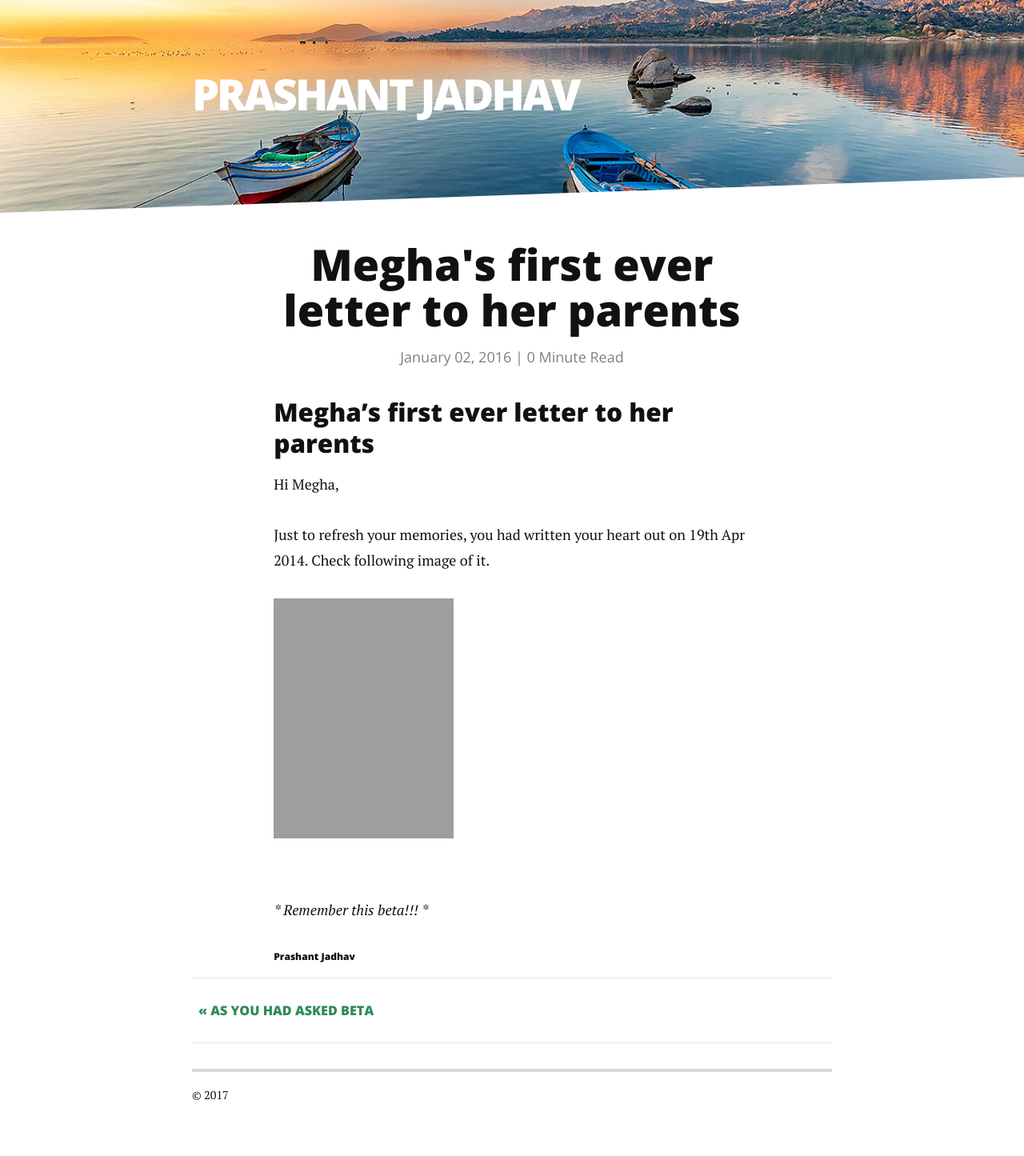
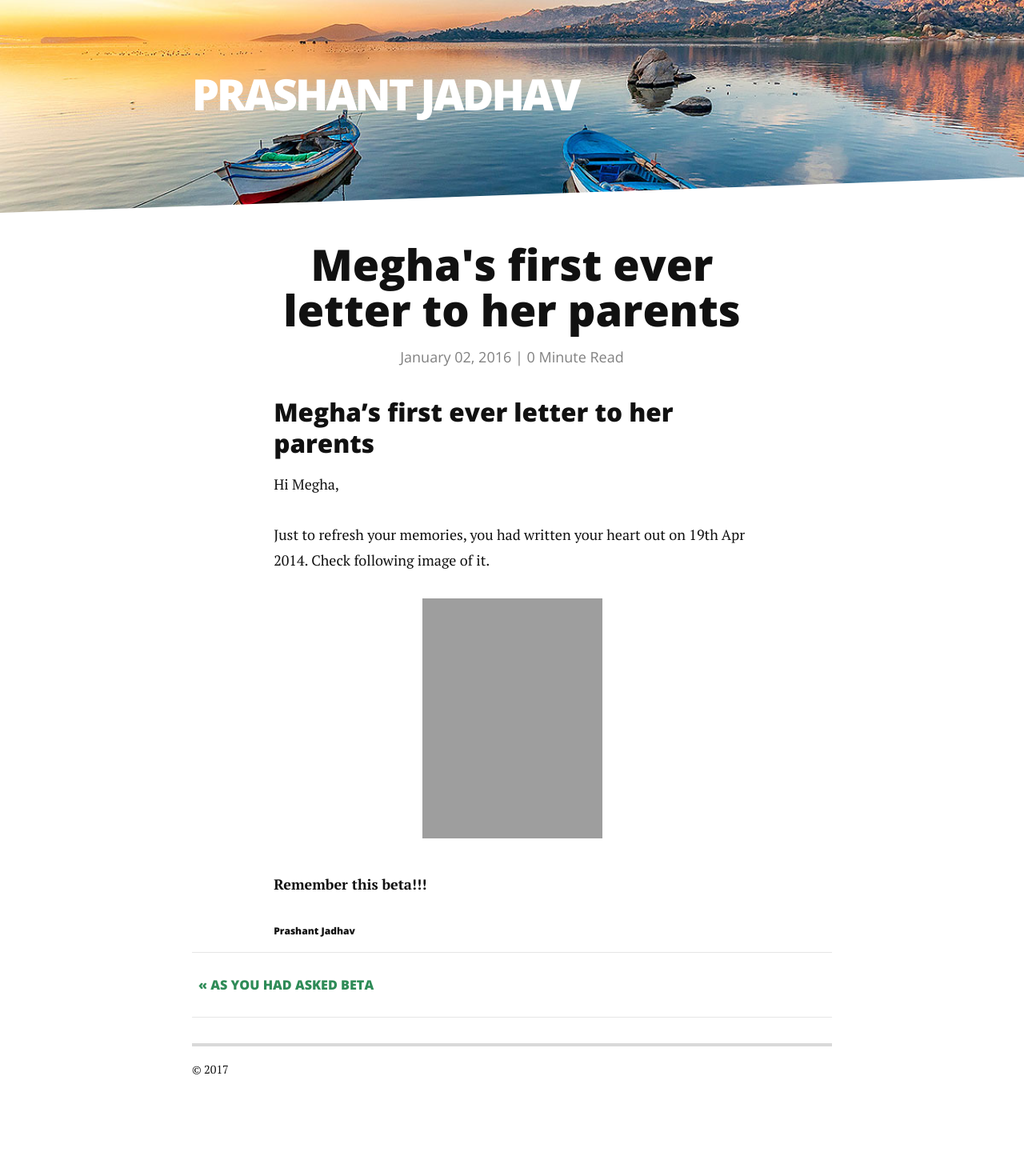
Before and after one commit to prashant-jadhav/mySite, a Jekyll site: the page built from _posts/2016-01-02-meghas-first-ever-letter.md, in a window 1280 px wide. Shown: the whole page at 80% size. Built offline with Jekyll 4.4.1, drawn with Linux system fonts in a browser that asks for light colours; nearby versions of some CDN libraries; after the commit the page ends 1413 px from its top, so only the background shows below that; grey boxes are pictures that could not be loaded.

Commit message:
textual changes

```diff
--- a/_posts/2016-01-02-meghas-first-ever-letter.md
+++ b/_posts/2016-01-02-meghas-first-ever-letter.md
@@ -10,8 +10,10 @@ Hi Megha,
 
 Just to refresh your memories, you had written your heart out on 19th Apr 2014. Check following image of it.
 
-<a href="https://s3.amazonaws.com/mj-blog-uploads/wp-content/uploads/2016/09/first-ever-letter.jpg"><img src="{{ 'https://s3.amazonaws.com/mj-blog-uploads/wp-content/uploads/2016/09/first-ever-letter-225x300.jpg'  }}" alt="Megha's first letter to Mom &amp; Pappa" title="Megha's first letter to Mom &amp; Pappa" width="225" height="300"></a>
+<center>
+  <a href="https://s3.amazonaws.com/mj-blog-uploads/wp-content/uploads/2016/09/first-ever-letter.jpg"><img src="{{ 'https://s3.amazonaws.com/mj-blog-uploads/wp-content/uploads/2016/09/first-ever-letter-225x300.jpg'  }}" alt="Megha's first letter to Mom &amp; Pappa" title="Megha's first letter to Mom &amp; Pappa" width="225" height="300"></a>
+</center>
 
-_* Remember this beta!!! *_
+**Remember this beta!!!**
 
 ###### Prashant Jadhav
```
Also changed, not shown: _posts/2016-01-01-as-you-ask-beta.md (+1 -1 lines).
